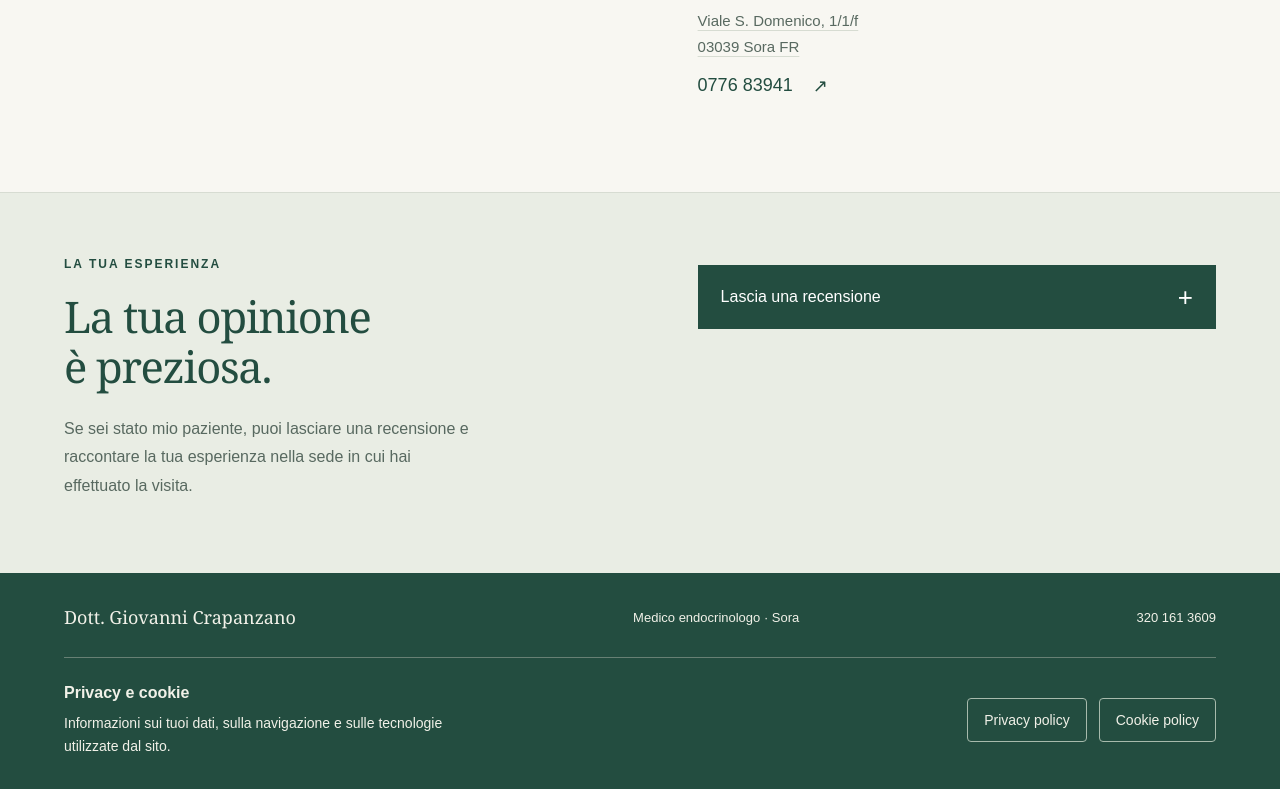
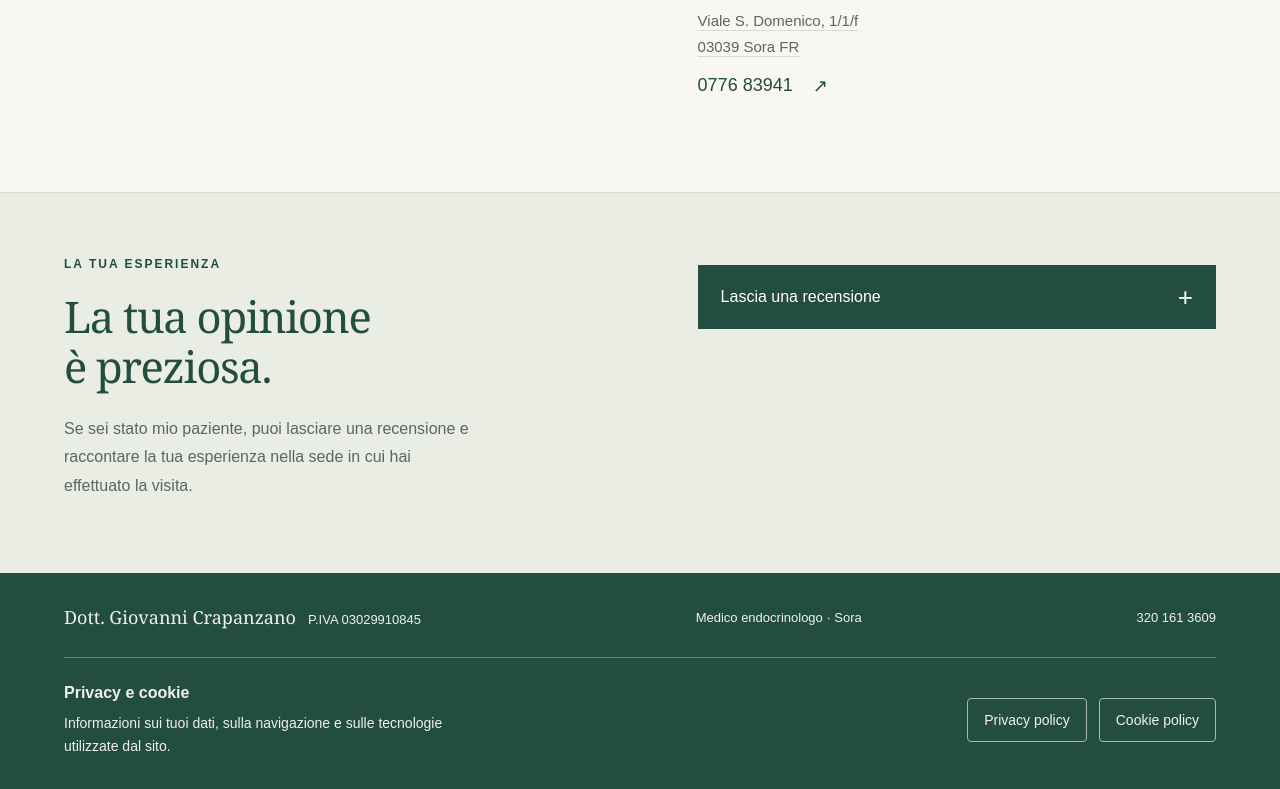
Before and after one commit to giovannicrapanzano96-create/endocrinologocrapanzano, a plain HTML site: page contatti.html in a window 1280 px wide. Shown: the part 834-1623 px from the top of the page. Drawn offline with Linux system fonts and the light colour scheme.

Commit message:
Aggiunge partita IVA accanto al nome nel footer

```diff
--- a/contatti.html
+++ b/contatti.html
@@ -23,7 +23,7 @@
 </div><p class="review-note">Si apre una nuova scheda con le recensioni della struttura. Puoi aggiungere la tua scegliendo “Scrivi una recensione”. Le recensioni sono pubbliche: evita di inserire dati sanitari personali.</p></div>
 </details></div></section>
 </main><footer class="site-footer">
-<div class="footer-main"><a href="index.html" class="footer-brand">Dott. Giovanni Crapanzano</a><span>Medico endocrinologo · Sora</span><a href="tel:+393201613609">320 161 3609</a></div>
+<div class="footer-main"><span class="footer-identity" style="display:flex;align-items:baseline;gap:12px;flex-wrap:wrap"><a href="index.html" class="footer-brand">Dott. Giovanni Crapanzano</a><span class="footer-vat">P.IVA 03029910845</span></span><span>Medico endocrinologo · Sora</span><a href="tel:+393201613609">320 161 3609</a></div>
 <section class="footer-privacy" aria-labelledby="footer-privacy-title"><div><h2 id="footer-privacy-title">Privacy e cookie</h2><p>Informazioni sui tuoi dati, sulla navigazione e sulle tecnologie utilizzate dal sito.</p></div><nav aria-label="Informative del sito"><a href="privacy.html">Privacy policy</a><a href="cookie.html">Cookie policy</a></nav></section>
 </footer>
 </body></html>
```
Also changed, not shown: cookie.html (+1 -1 lines), index.html (+1 -1 lines), privacy.html (+1 -1 lines).
